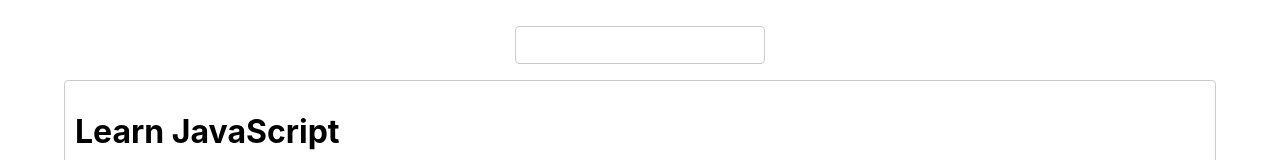
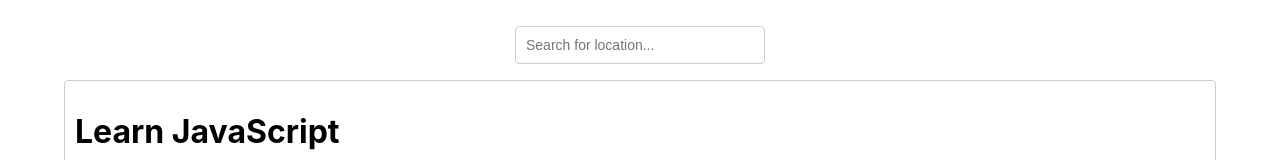
Before and after one commit to christopherinvans/meet, a React (Create React App) app: page / in a window 1280 px wide. Shown: the top 160 px of the page. Built offline with nearby package versions, Linux system fonts and the light colour scheme.

Commit message:
rework city search

```diff
--- a/src/CitySearch.js
+++ b/src/CitySearch.js
@@ -1,43 +1,85 @@
-import React, { Component } from 'react';
+import React, { Component } from "react";
+import { InfoAlert } from "./Alert";
 
 class CitySearch extends Component {
   state = {
-        query: '',
+    query: "",
     suggestions: [],
-        showSuggestions: undefined
-      }
+    showSuggestions: false,
+    infoText: "",
+  };
+
   handleInputChanged = (event) => {
     const value = event.target.value;
+    this.setState({ showSuggestions: true });
     const suggestions = this.props.locations.filter((location) => {
       return location.toUpperCase().indexOf(value.toUpperCase()) > -1;
     });
+    if (suggestions.length === 0) {
       this.setState({
         query: value,
+        infoText:
+          "We cannot find the city you are looking for. Please try another city",
+      });
+    } else {
+      return this.setState({
+        query: value,
         suggestions,
+        infoText: "",
       });
+    }
   };
+
   handleItemClicked = (suggestion) => {
     this.setState({
       query: suggestion,
-          showSuggestions: false
+      suggestions: [],
+      showSuggestions: false,
+      infoText: "",
     });
+    this.props.updateEvents(suggestion);
+  };
 
-        this.props.updateEvents(suggestion);
+  getSuggestionsStyle = () => {
+    return this.state.showSuggestions
+      ? {
+          top: this.state.infoText === "" ? "48px" : "70px",
         }
+      : { opacity: 0 };
+  };
+
+  hideSuggestions = () => {
+    this.setState({
+      showSuggestions: false,
+    });
+  };
 
   render() {
     return (
-        <div className="CitySearch">
+      <div className="CitySearch" onBlur={this.hideSuggestions}>
+        <InfoAlert text={this.state.infoText} />
         <input
           type="text"
           className="city"
           value={this.state.query}
           onChange={this.handleInputChanged}
-        onFocus={() => { this.setState({ showSuggestions: true }) }}
+          placeholder="Search for location..."
+          onFocus={() => {
+            this.setState({ showSuggestions: true });
+          }}
         />
-<ul className="suggestions" style={this.state.showSuggestions ? {}: { display: 'none' }}>
-  {this.state.suggestions.map((suggestion) => (<li onClick={() => this.handleItemClicked(suggestion)}>{ suggestion }</li>))}
-  <li onClick={() => this.handleItemClicked("all")}><b>See all cities</b></li>
+        <ul className="suggestions" style={this.getSuggestionsStyle()}>
+          {this.state.suggestions.map((suggestion) => (
+            <li
+              key={suggestion}
+              onClick={() => this.handleItemClicked(suggestion)}
+            >
+              {suggestion}
+            </li>
+          ))}
+          <li onClick={() => this.handleItemClicked("all")}>
+            <b>See all cities</b>
+          </li>
         </ul>
       </div>
     );
```
Lines whose indentation alone changed are shown as unchanged.
